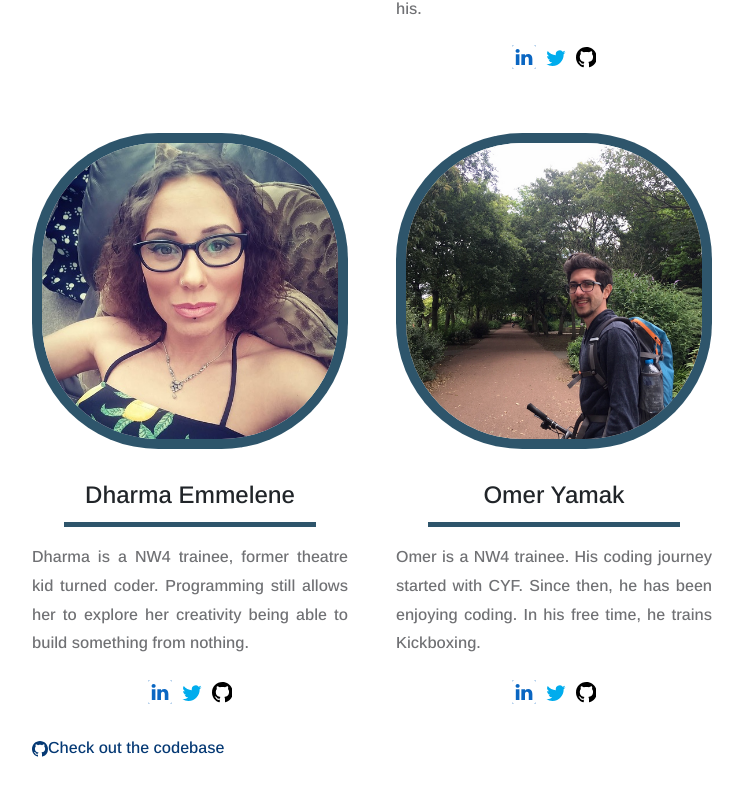
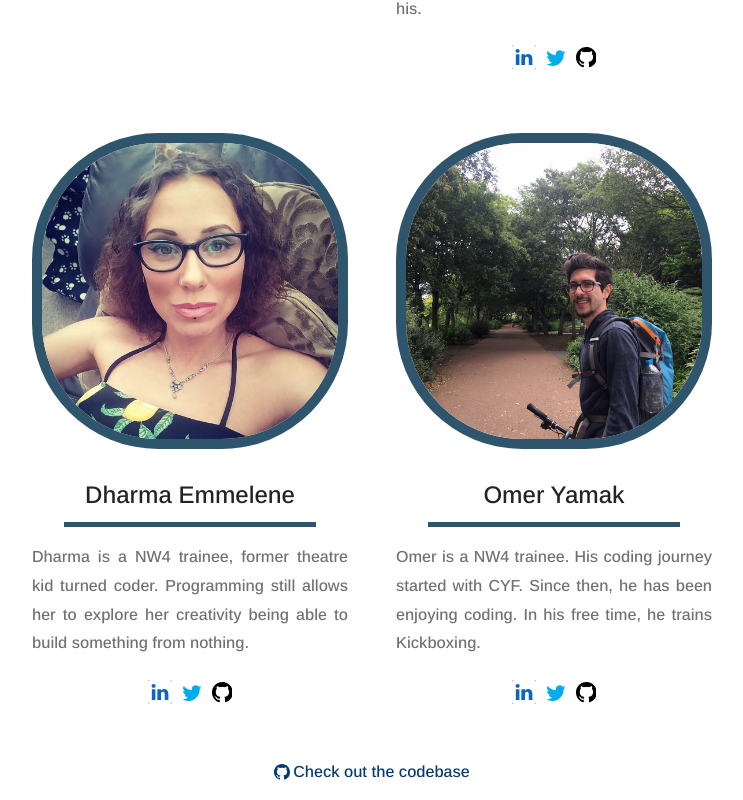
Before and after one commit to omerffaruk/Goal-app-CYF-final-project-1, a React (Create React App) app in the folder client/: page /about in a window 1280 px wide. Shown: the part 1752-2552 px from the top of the page, without its empty margins (268-1011 px from the left). Before the commit the page ends 2512 px from the top, so only its background shows below. Built offline with nearby package versions, Linux system fonts and the light colour scheme.

Commit message:
style footer in about page

```diff
--- a/client/src/pages/Home.css
+++ b/client/src/pages/Home.css
@@ -522,6 +522,20 @@ ul {
 	justify-content: start;
 	align-self: center;
 }
+
+/*---------- footer in about page ----------*/
+.about-ctn footer a {
+	padding: 1.5em 0 1em;
+	display: flex;
+	flex-direction: row;
+	justify-content: center;
+	align-items: center;
+}
+
+.about-ctn footer a svg {
+	margin-right: 3px;
+}
+
 @media only screen and (min-width: 350px) {
 	.slack-connect h4 {
 		letter-spacing: 0.5px;
```
